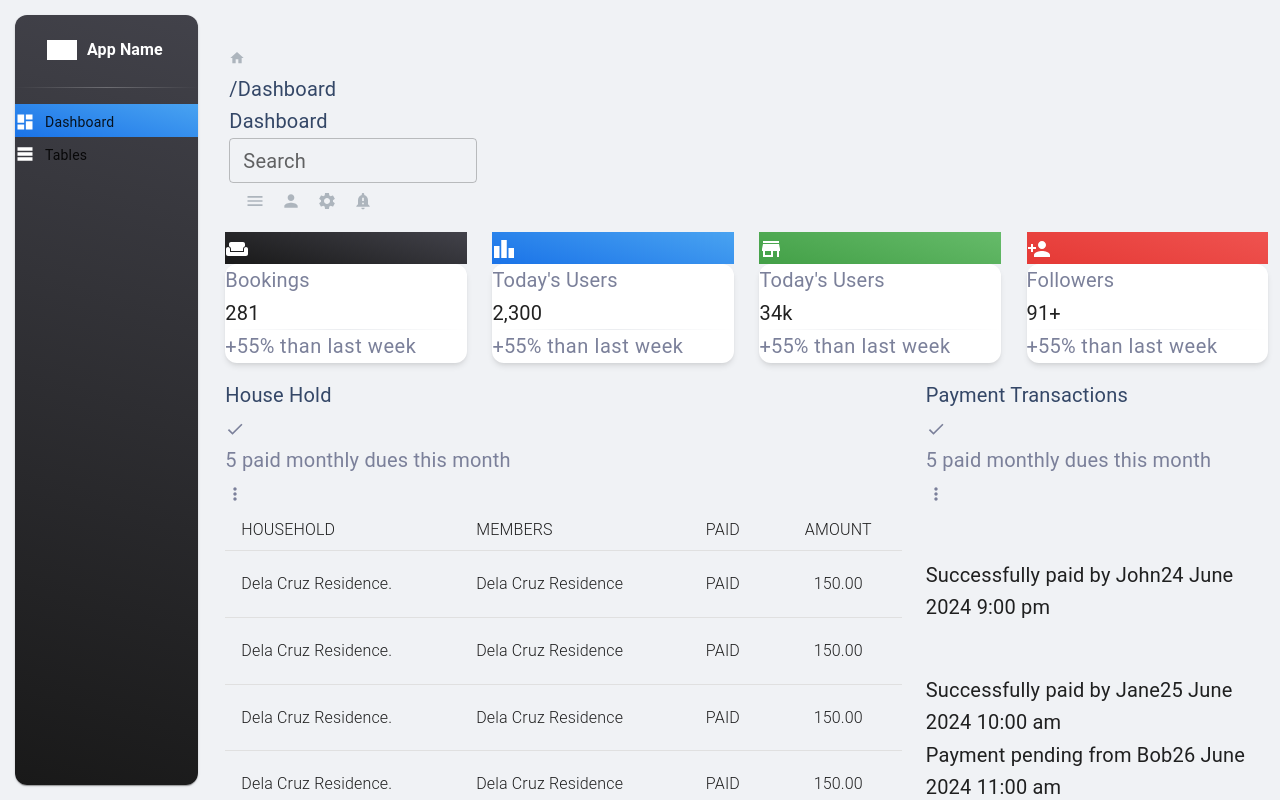
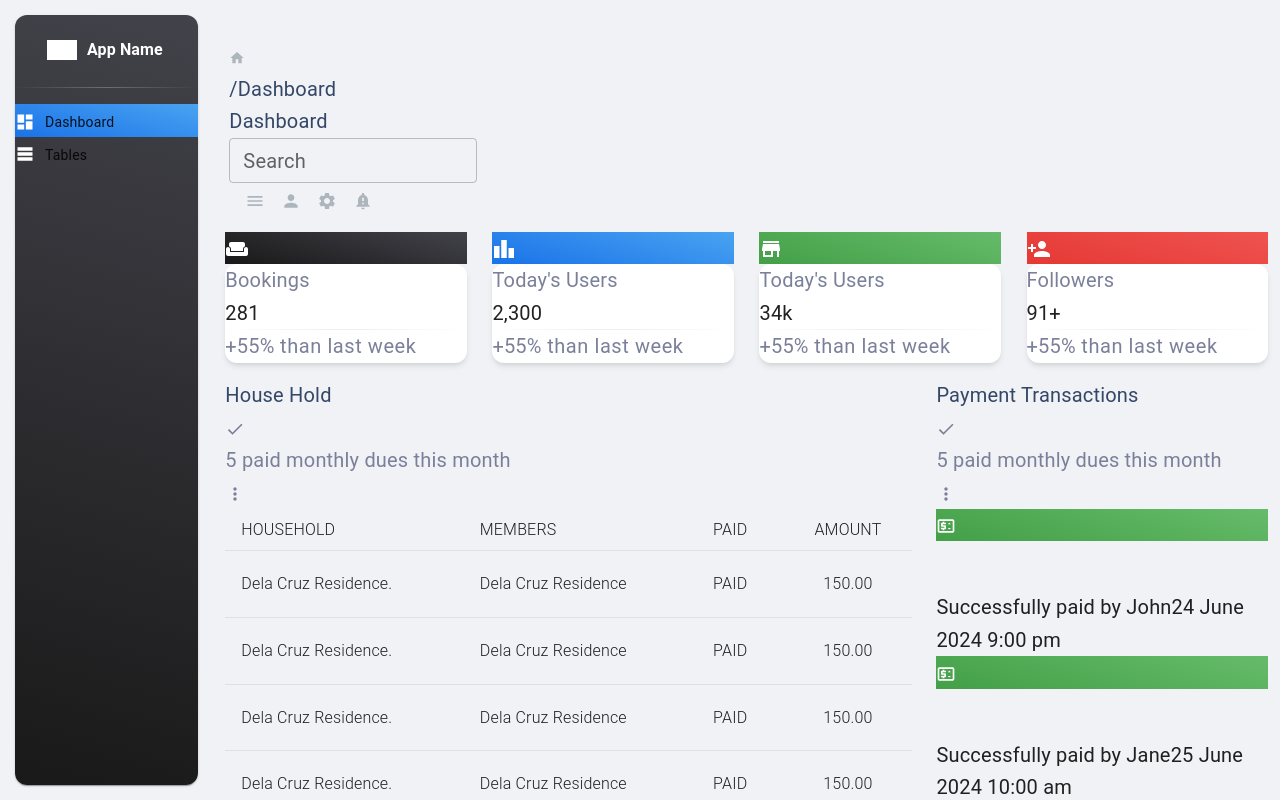
Before and after one commit to josepaulodelacruz/PA_Dashboard, a React (Vite) app: page / in a window 1280 px wide. Built offline with nearby package versions, Linux system fonts and the light colour scheme.

Commit message:
stepper icons ui

```diff
--- a/package.json
+++ b/package.json
@@ -18,7 +18,8 @@
     "react": "^18.3.1",
     "react-dom": "^18.3.1",
     "react-router-dom": "^6.23.1",
-    "yup": "^1.4.0"
+    "yup": "^1.4.0",
+    "zustand": "^4.5.4"
   },
   "devDependencies": {
     "@types/chroma-js": "^2.4.4",
--- a/src/Components/Stepper/index.tsx
+++ b/src/Components/Stepper/index.tsx
@@ -1,22 +1,52 @@
+import linearGradient from '@/assets/theme/functions/linearGradient';
+import PriceChangeOutlined from '@mui/icons-material/PriceChangeOutlined';
+import PendingIcon from '@mui/icons-material/Pending'
+import { useTheme } from '@mui/material/styles';
 
 const Stepper = () => {
+  const theme = useTheme()
+  const { gradients } = theme.palette as { gradients?: any }
+
   const steps = [
     {
       title: 'Successfully paid by John',
       date: '24 June 2024 9:00 pm',
-      completed: true,
+      completed: true, icon: <PriceChangeOutlined fontSize='small' sx={{ color: '#FFF' }} />
     },
     {
       title: 'Successfully paid by Jane',
       date: '25 June 2024 10:00 am',
       completed: true,
+      icon: <PriceChangeOutlined fontSize='small' sx={{ color: '#fff' }} />
     },
     {
       title: 'Payment pending from Bob',
       date: '26 June 2024 11:00 am',
       completed: false,
+      icon: <PendingIcon fontSize='small' sx={{ color: '#FFF' }} />
+    },
+    {
+      title: 'Successfully paid by Jane',
+      date: '25 June 2024 10:00 am',
+      completed: true,
+      icon: <PriceChangeOutlined fontSize='small' sx={{ color: '#fff' }} />
+    },
+    {
+      title: 'Successfully paid by Jane',
+      date: '25 June 2024 10:00 am',
+      completed: true,
+      icon: <PriceChangeOutlined fontSize='small' sx={{ color: '#fff' }} />
+    },
+    {
+      title: 'Successfully paid by Jane',
+
+      date: '25 June 2024 10:00 am',
+      completed: true,
+      icon: <PriceChangeOutlined fontSize='small' sx={{ color: '#fff' }} />
     },
   ];
+
+  const successBackgroundValue = linearGradient(gradients.success.main, gradients.success.state)
 
   return (
     <div className="flex flex-col p-4">
@@ -24,10 +54,12 @@ const Stepper = () => {
         <div key={index} className="flex flex-row items-center py-1.5">
           <div className="relative flex flex-col items-center">
             <div
-              className={`bg-green-600 shadow-xl rounded-full justify-center items-center p-6 ${
-                step.completed ? 'bg-green-600' : 'bg-gray-300'
-              }`}
-            />
+              className={`shadow-xl flex justify-center rounded-full items-center h-12 w-12 ${step.completed ? '' : 'bg-gray-300'
+                }`}
+              style={step.completed ? { background: successBackgroundValue } : {}}
+            >
+              {step.icon}
+            </div>
             {index < steps.length - 1 && (
               <div className="absolute top-full w-px bg-gray-300" style={{ height: '50px' }} />
             )}
--- a/src/pages/Dashboard/index.tsx
+++ b/src/pages/Dashboard/index.tsx
@@ -66,7 +66,7 @@ const DashboardPage = () => {
           }
         </Grid>
 
-        <Grid container item md={12} xs={12} direction='row' spacing={3} style={{padding: '1rem 1rem 0'}} >
+        <Grid container item md={12} xs={12} direction='row' spacing={3} style={{padding: '1rem 0 0 1rem'}} >
 
           <Grid item md={8} xs={12} >
             <CardWithTable title="House Hold" >
@@ -78,10 +78,7 @@ const DashboardPage = () => {
           <Grid item md={4} xs={12}>
             <CardWithTable title="Payment Transactions">
               <div className="h-[0.60rem]"/>
-
               <Stepper />
-
-
             </CardWithTable>
           </Grid>
 
```
Also changed, not shown: src/Hooks/Sidenav/useToggleDrawer.ts (added), 1 other file (tests, documents, lock files or other folders).
